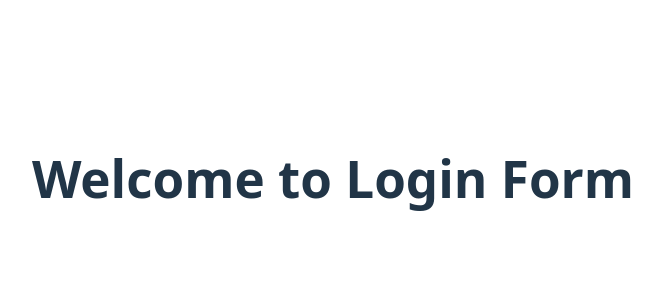
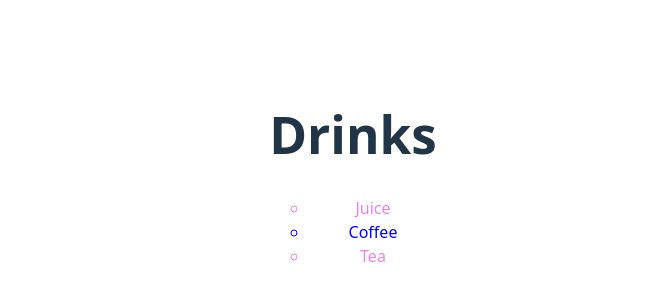
Before and after one commit to louiseanne2/appdev1, a React (Vite) app in the folder react-quickstart/: page / in a window 1280 px wide. Shown: the part 222-522 px from the top of the page, without its empty margins (307-969 px from the left). Built offline with nearby package versions, Linux system fonts and the light colour scheme.

Commit message:
Done rendering lists

```diff
--- a/react-quickstart/src/App.jsx
+++ b/react-quickstart/src/App.jsx
@@ -72,6 +72,32 @@ function Profile() {
   );
 }
 
+const drinks = [
+  {title : "Juice", isCold : true, id: 1},
+  {title : "Coffee", isCold : false, id: 2},
+  {title : "Tea", isCold : true, id: 3},
+];
+
+function ShoppingList() {
+  const drinkItems = drinks.map(drink =>
+    <li
+      key={drink.id}
+      style={{
+        color: drink.isCold ? 'violet' : 'blue'
+      }}>
+      {drink.title}
+    </li>
+  );
+  return (
+    <ul>
+      <h1>Drinks</h1>
+      <ul>{drinkItems}</ul>
+    </ul>
+  );
+}
+
+
+
 
 
 
@@ -81,10 +107,11 @@ function Profile() {
       {/* <MyApp /> */}
       {/* <AboutPage /> */}
       {/* <Profile /> */}
-      {content}
+      {/* {content} */}
+      <ShoppingList />
 
     </>
   )
+
 }
-
 export default App
```
